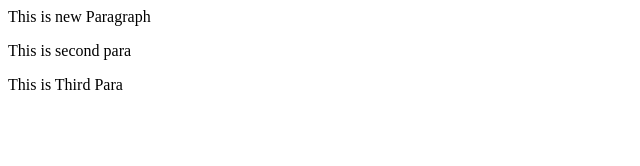
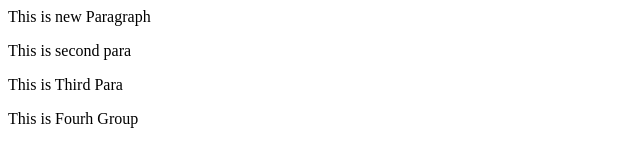
Before and after one commit to Mangeshct/local-repo, a plain HTML site: page index.html in a window 1280 px wide. Shown: the whole page, without its empty margins (0-640 px from the left). Drawn offline with Linux system fonts and the light colour scheme.

Commit message:
New Para

```diff
--- a/index.html
+++ b/index.html
@@ -1,5 +1,5 @@
 
 <p>This is new Paragraph</p>
 <p>This is second para</p>
-
 <p>This is Third Para</p>
+<p>This is Fourh Group</p>
```
